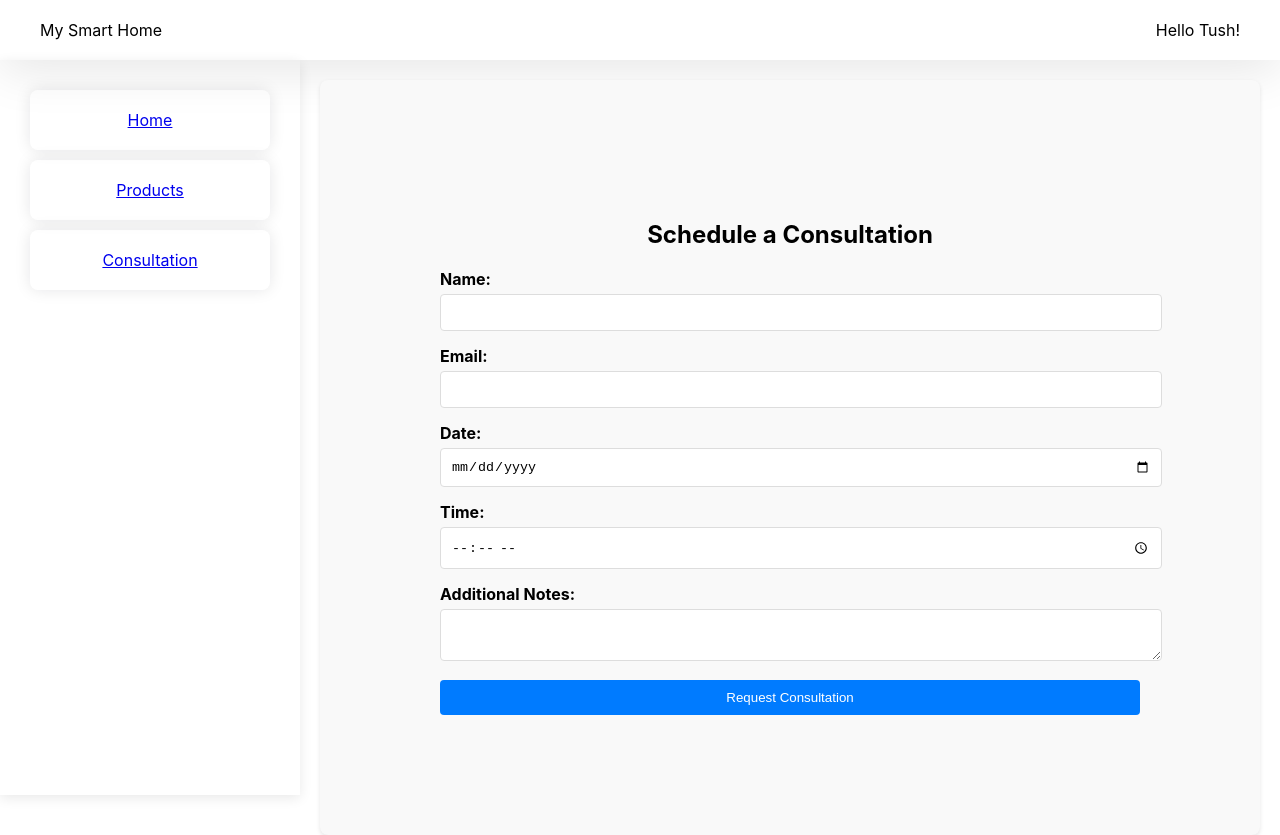
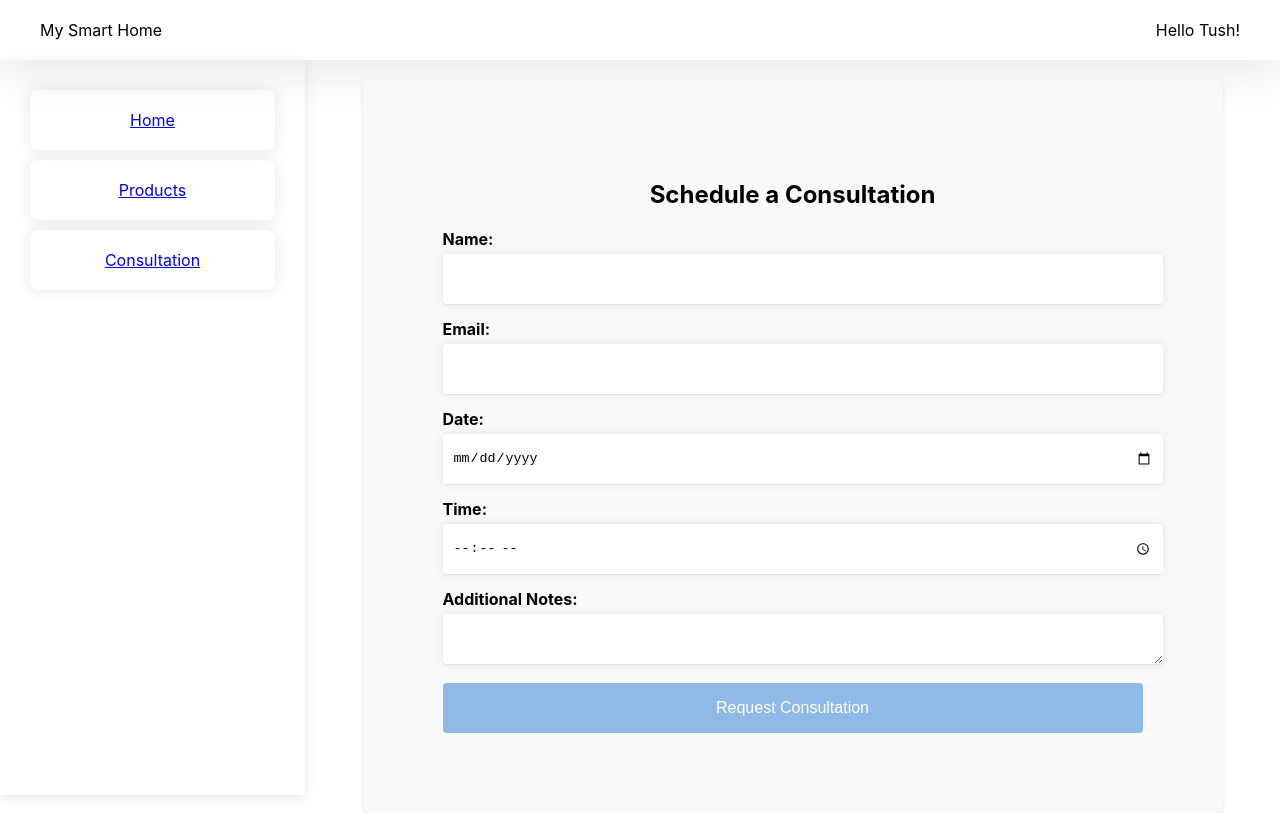
Before and after one commit to tusharchemate/my-smart-home-ui-app, a React (Create React App) app: page /consultation in a window 1280 px wide. After the commit the page ends 813 px from the top, so only its background shows below. Built offline with nearby package versions, Linux system fonts and the light colour scheme.

Commit message:
Fixed consultation issue

```diff
--- a/src/components/consultation/index.css
+++ b/src/components/consultation/index.css
@@ -1,5 +1,5 @@
 .consultation-container {
-  padding: 120px;
+  padding: 80px;
   background-color: #f9f9f9;
   border-radius: 8px;
   width: 700px;
@@ -25,19 +25,30 @@
 .form-group input,
 .form-group textarea {
   width: 100%;
+  height: 30px;
   padding: 10px;
-  border: 1px solid #ddd;
+  border: none;
   border-radius: 4px;
+  box-shadow: rgba(17, 17, 26, 0.05) 0px 1px 0px,
+    rgba(17, 17, 26, 0.1) 0px 0px 8px;
+}
+
+.form-group input:focus,
+.form-group textarea:focus {
+  border: none;
+  outline: none;
 }
 
 button[type="submit"] {
   display: block;
   width: 100%;
+  height: 50px;
   padding: 10px;
-  background-color: #007bff;
+  background-color: #8fbae7;
   color: white;
   border: none;
   border-radius: 4px;
+  font-size: 16px;
   cursor: pointer;
 }
 
```
